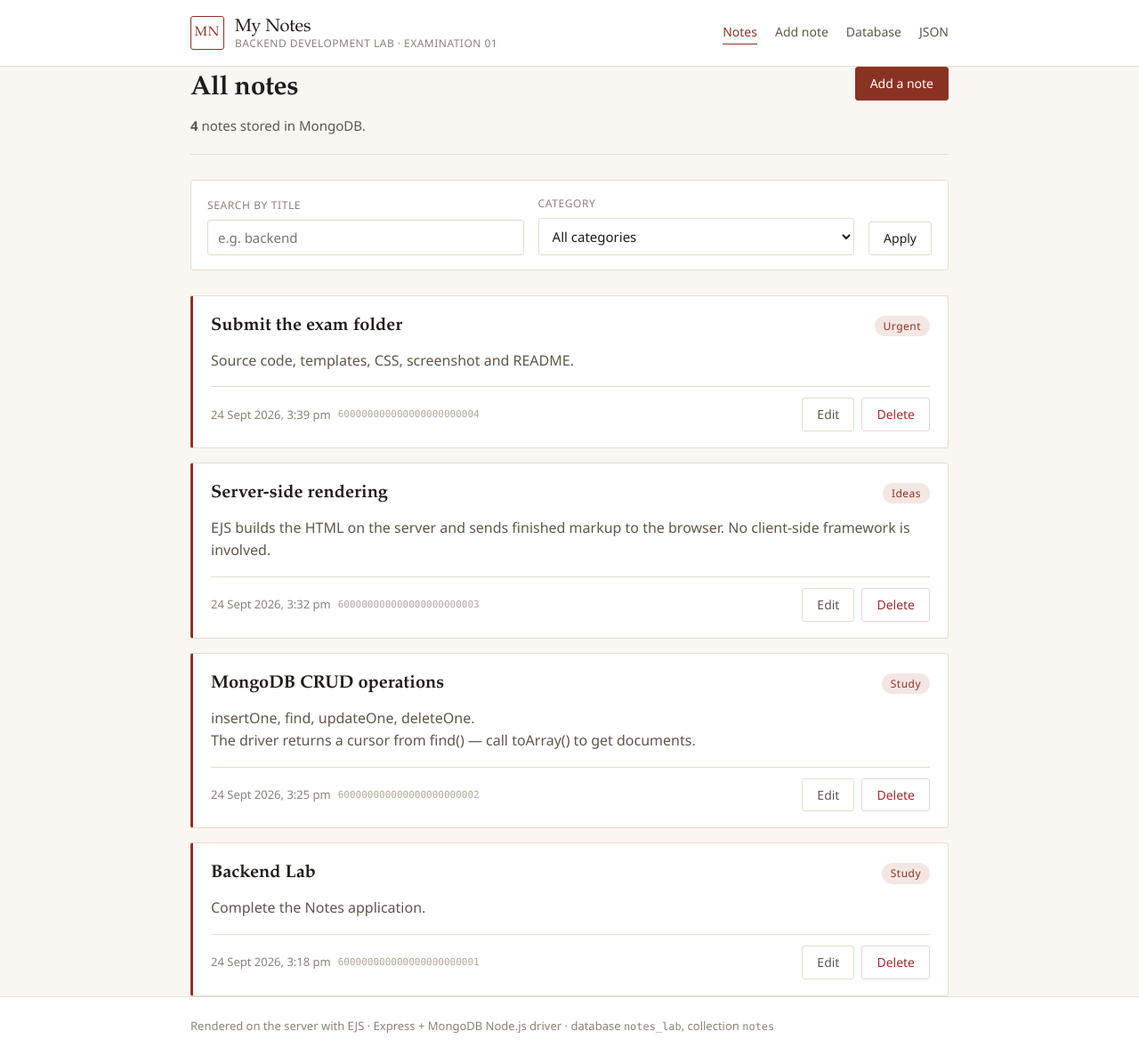
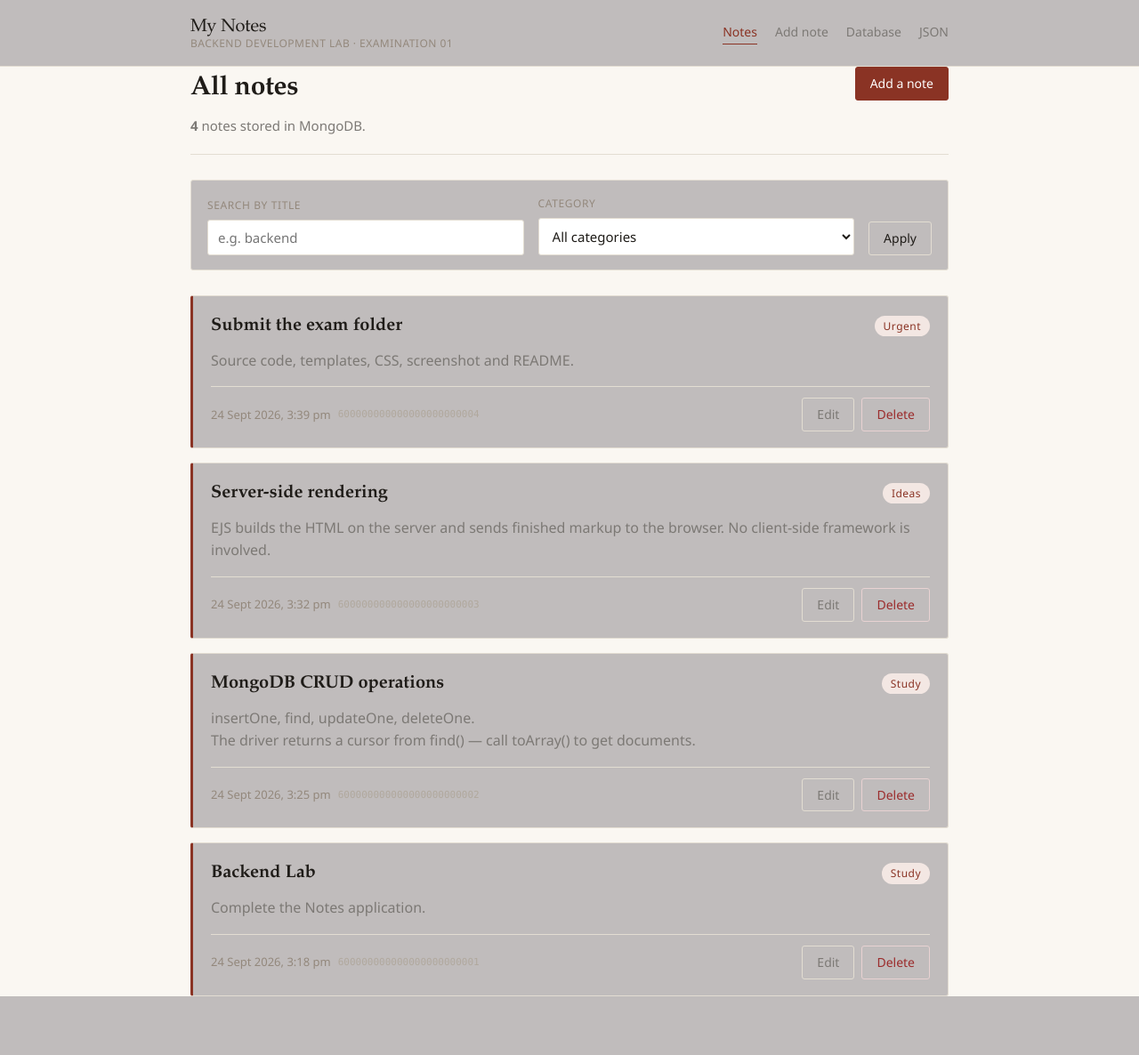
Before and after one commit to smirk-dev/BackendDevelopment, a Node server app: page /notes in a window 1280 px wide. Shown: the whole page at 89% size. After the commit the page ends 1120 px from the top, so only its background shows below. Run offline with Node 20, Linux system fonts and the light colour scheme; data comes from the database, SQL or seed files in the repository; some libraries are stand-ins or nearby versions.

Commit message:
exam01: cleaner views and stylesheet

```diff
--- a/Lab/Exam01-Notes-App/public/css/style.css
+++ b/Lab/Exam01-Notes-App/public/css/style.css
@@ -11,10 +11,10 @@
 
 :root {
     --paper: #faf7f2;
-    --card: #ffffff;
+    --card: #c0bcbc;
     --ink: #1f1c18;
-    --ink-soft: #5d574e;
-    --ink-faint: #8a8279;
+    --ink-soft: #7c7975;
+    --ink-faint: #93887c;
     --rule: #e3ddd2;
     --accent: #8a3324;      /* the single accent — a burnt sienna */
     --accent-soft: #f3e7e3;
--- a/Lab/Exam01-Notes-App/views/db.ejs
+++ b/Lab/Exam01-Notes-App/views/db.ejs
@@ -115,4 +115,6 @@
     </table>
 </section>
 
-<%- include('partials/footer') %>
+    </main>
+</body>
+</html>
--- a/Lab/Exam01-Notes-App/views/error.ejs
+++ b/Lab/Exam01-Notes-App/views/error.ejs
@@ -8,4 +8,6 @@
     <a class="button button-primary" href="/notes">Back to notes</a>
 </div>
 
-<%- include('partials/footer') %>
+    </main>
+</body>
+</html>
--- a/Lab/Exam01-Notes-App/views/form.ejs
+++ b/Lab/Exam01-Notes-App/views/form.ejs
@@ -67,4 +67,6 @@
     </div>
 </form>
 
-<%- include('partials/footer') %>
+    </main>
+</body>
+</html>
--- a/Lab/Exam01-Notes-App/views/notes.ejs
+++ b/Lab/Exam01-Notes-App/views/notes.ejs
@@ -95,4 +95,6 @@
     </ul>
 <% } %>
 
-<%- include('partials/footer') %>
+    </main>
+</body>
+</html>
--- a/Lab/Exam01-Notes-App/views/partials/header.ejs
+++ b/Lab/Exam01-Notes-App/views/partials/header.ejs
@@ -11,7 +11,6 @@
     <header class="masthead">
         <div class="wrap masthead-inner">
             <a class="brand" href="/notes">
-                <span class="brand-mark">MN</span>
                 <span class="brand-text">
                     My&nbsp;Notes
                     <small>Backend Development Lab · Examination 01</small>
```
